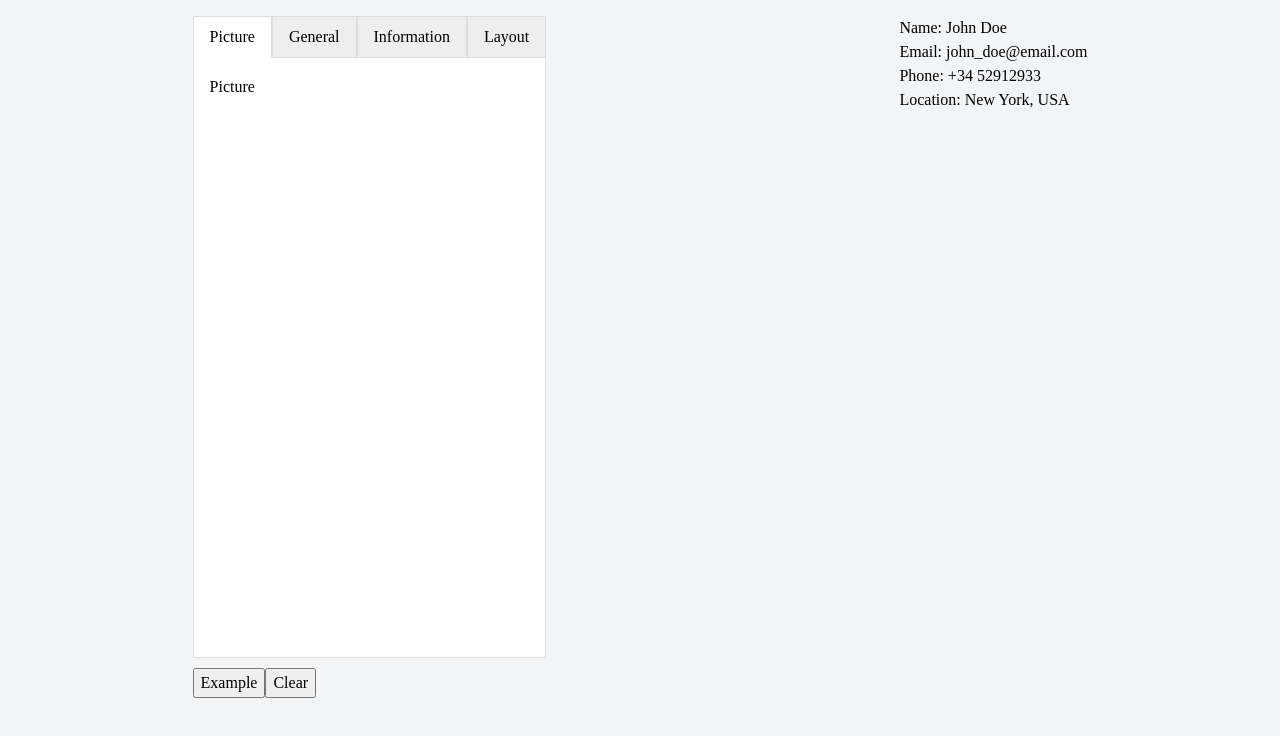
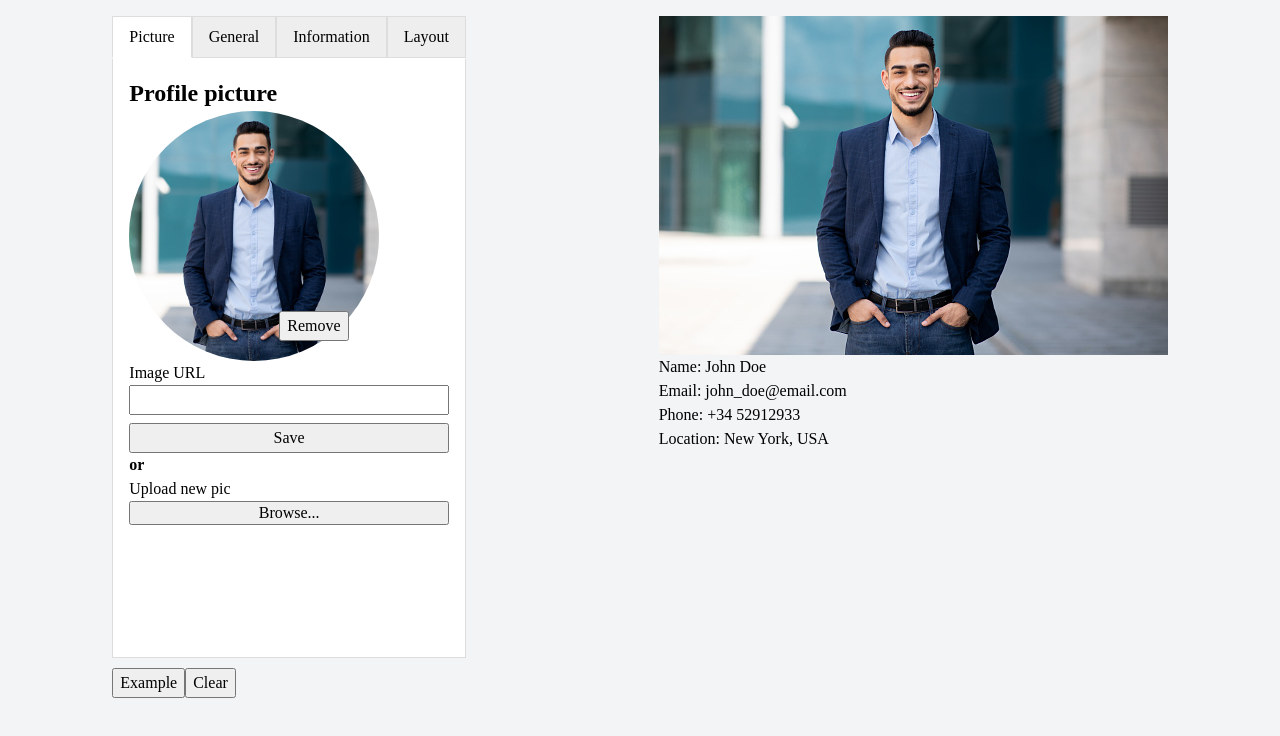
Before and after one commit to angelrcd/odin-cv-application, a React (Vite) app: page / in a window 1280 px wide. Shown: the top 736 px of the page. Built offline with nearby package versions, Linux system fonts and the light colour scheme.

Commit message:
Can upload profile picture

```diff
--- a/src/components/App.jsx
+++ b/src/components/App.jsx
@@ -5,6 +5,7 @@ import { EXAMPLE } from "../constants";
 
 function App() {
   // State
+  const [profilePic, setProfilePic] = useState("/sample-profile.jpg");
   const [firstName, setfirstName] = useState(EXAMPLE.firstName);
   const [lastName, setlastName] = useState(EXAMPLE.lastName);
   const [email, setEmail] = useState(EXAMPLE.email);
@@ -29,10 +30,12 @@ function App() {
   return (
     <>
       <EditorContainer
+        profilePic={profilePic}
+        onChangeProfile={setProfilePic}
         generalState={generalState}
         generalHandlers={generalHandlers}
       />
-      <Preview generalState={generalState} />
+      <Preview generalState={generalState} profilePic={profilePic} />
     </>
   );
 }
--- a/src/components/Editor.jsx
+++ b/src/components/Editor.jsx
@@ -3,7 +3,12 @@ import EditorForms from "./EditorForms";
 import { useState } from "react";
 import "../styles/Editor.css";
 
-export default function Editor({ generalState, generalHandlers }) {
+export default function Editor({
+  profilePic,
+  onChangeProfile,
+  generalState,
+  generalHandlers,
+}) {
   const [currentTab, setCurrentTab] = useState(0);
 
   const changeTab = (tabIndex) => setCurrentTab(tabIndex);
@@ -13,6 +18,8 @@ export default function Editor({ generalState, generalHandlers }) {
       <EditorTabs currentTab={currentTab} onTabChange={changeTab} />
       <EditorForms
         currentTab={currentTab}
+        profilePic={profilePic}
+        onChangeProfile={onChangeProfile}
         generalState={generalState}
         generalHandlers={generalHandlers}
       />
--- a/src/components/EditorButtons.jsx
+++ b/src/components/EditorButtons.jsx
@@ -1,7 +1,8 @@
 import { EXAMPLE } from "../constants";
 
-export default function EditorButtons({ generalHandlers }) {
+export default function EditorButtons({ onChangeProfile, generalHandlers }) {
   const setExample = () => {
+    onChangeProfile(EXAMPLE.profilePicUrl);
     generalHandlers.handleFirstNameChange(EXAMPLE.firstName);
     generalHandlers.handleLastNameChange(EXAMPLE.lastName);
     generalHandlers.handleEmailChange(EXAMPLE.email);
@@ -10,6 +11,7 @@ export default function EditorButtons({ generalHandlers }) {
   };
 
   const clear = () => {
+    onChangeProfile("");
     Object.values(generalHandlers).forEach((handler) => {
       handler("");
     });
--- a/src/components/EditorContainer.jsx
+++ b/src/components/EditorContainer.jsx
@@ -1,11 +1,24 @@
 import Editor from "./Editor";
 import EditorButtons from "./EditorButtons";
 
-export default function EditorContainer({ generalState, generalHandlers }) {
+export default function EditorContainer({
+  profilePic,
+  onChangeProfile,
+  generalState,
+  generalHandlers,
+}) {
   return (
     <main>
-      <Editor generalState={generalState} generalHandlers={generalHandlers} />
-      <EditorButtons generalHandlers={generalHandlers} />
+      <Editor
+        profilePic={profilePic}
+        onChangeProfile={onChangeProfile}
+        generalState={generalState}
+        generalHandlers={generalHandlers}
+      />
+      <EditorButtons
+        onChangeProfile={onChangeProfile}
+        generalHandlers={generalHandlers}
+      />
     </main>
   );
 }
--- a/src/components/EditorForms.jsx
+++ b/src/components/EditorForms.jsx
@@ -5,12 +5,16 @@ import Layout from "./tabs/Layout";
 
 export default function EditorForms({
   currentTab,
+  profilePic,
+  onChangeProfile,
   generalState,
   generalHandlers,
 }) {
   switch (currentTab) {
     case 0:
-      return <Picture />;
+      return (
+        <Picture profilePic={profilePic} onChangeProfile={onChangeProfile} />
+      );
     case 1:
       return (
         <General
--- a/src/components/Preview.jsx
+++ b/src/components/Preview.jsx
@@ -1,7 +1,8 @@
-export default function Preview({ generalState }) {
+export default function Preview({ generalState, profilePic }) {
   const fullName = generalState.firstName + " " + generalState.lastName;
   return (
     <div>
+      <img src={profilePic} alt="Profile pic" />
       <p>Name: {fullName}</p>
       <p>Email: {generalState.email}</p>
       <p>Phone: {generalState.phone}</p>
--- a/src/components/tabs/Picture.jsx
+++ b/src/components/tabs/Picture.jsx
@@ -1,7 +1,57 @@
-export default function Picture() {
+import { useRef } from "react";
+
+export default function Picture({ profilePic, onChangeProfile }) {
+  const inputRef = useRef(null);
+
+  const handleSubmit = (e) => {
+    e.preventDefault();
+    const newUrl = e.target[0].value;
+    onChangeProfile(newUrl);
+    e.target[0].value = "";
+  };
+  const onImageChange = (event) => {
+    if (event.target.files && event.target.files[0]) {
+      onChangeProfile(URL.createObjectURL(event.target.files[0]));
+    }
+  };
+
   return (
     <section id="picture-form" role="tabpanel" className="editor-form">
-      Picture
+      <h2>Profile picture</h2>
+      {profilePic && (
+        <div className="editor-image-container">
+          <img src={profilePic} alt="Profile pic" />
+          <button onClick={() => onChangeProfile("")} className="remove-pic">
+            Remove
+          </button>
+        </div>
+      )}
+      <form onSubmit={handleSubmit}>
+        <label>
+          <span>Image URL</span>
+          <input type="text" />
+        </label>
+        <button type="submit">Save</button>
+      </form>
+      <span>
+        <b>or</b>
+      </span>
+      <form>
+        <label>
+          <span>Upload new pic</span>
+          <input
+            ref={inputRef}
+            style={{ display: "none" }}
+            type="file"
+            onChange={onImageChange}
+          />
+          <input
+            type="button"
+            value="Browse..."
+            onClick={() => inputRef.current.click()}
+          />
+        </label>
+      </form>
     </section>
   );
 }
--- a/src/constants.js
+++ b/src/constants.js
@@ -1,5 +1,6 @@
 export const TABS = ["Picture", "General", "Information", "Layout"];
 export const EXAMPLE = {
+  profilePicUrl: "/sample-profile.jpg",
   firstName: "John",
   lastName: "Doe",
   email: "john_doe@email.com",
--- a/src/index.css
+++ b/src/index.css
@@ -62,21 +62,40 @@ body {
 
 .editor-form {
   padding: 1rem;
-}
 
-/* General tab */
-#general-form {
-  form {
+  & form {
     display: flex;
     flex-direction: column;
+    gap: 0.5rem;
   }
 
-  label {
+  & label {
     display: flex;
     flex-direction: column;
   }
 }
 
+/* Picture profile */
+#picture-form {
+  & img {
+    width: 250px;
+    height: 250px;
+    object-fit: cover;
+    border-radius: 100%;
+  }
+}
+
+.editor-image-container {
+  position: relative;
+}
+
+.editor-image-container .remove-pic {
+  position: absolute;
+  top: 80%;
+  left: 150px;
+}
+
+/* General tab */
 .editor-container {
   margin-bottom: 10px;
 }
```
Also changed, not shown: public/sample-profile.jpg (added).
